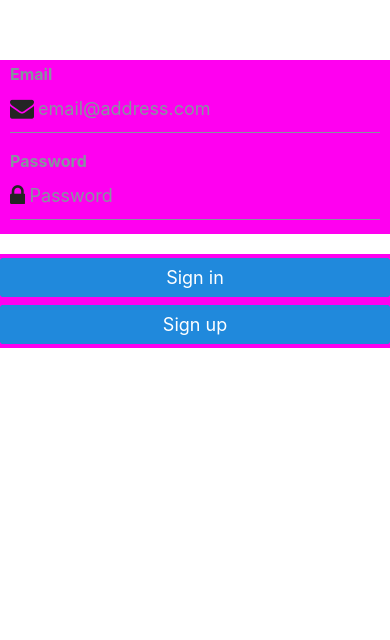
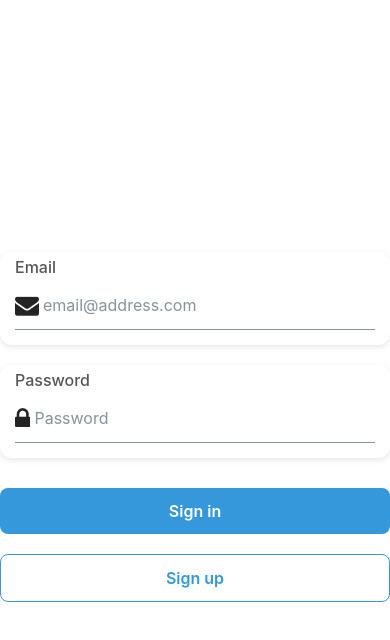
Before and after one commit to pramath5/ProjectOpenHouse, a React Native app in the folder expo-user-management/: screen /Auth in a window 390 px wide. Shown: the top 640 px of the page. Built offline with nearby package versions, Linux system fonts and the light colour scheme.

Commit message:
styles updated

```diff
--- a/expo-user-management/components/AddPost.tsx
+++ b/expo-user-management/components/AddPost.tsx
@@ -1,7 +1,7 @@
 import { Input } from "@rneui/themed";
 import { useState } from "react";
 import { Alert, TextInput } from "react-native";
-import { Button } from "react-native";
+import { Button, KeyboardAvoidingView, ScrollView } from "react-native";
 import { supabase } from "../lib/supabase";
 import Avatar from "./Avatar";
 import { View, Text, StyleSheet } from "react-native";
@@ -45,30 +45,85 @@ export default function Tab({ navigation }: any) {
     showMode("date");
   };
   let date_string = date.toString();
-  return (
-    <View style={styles.container}>
+
+
+return (
+  <KeyboardAvoidingView
+    style={{ flex: 1 }}
+
+  >
+    <ScrollView contentContainerStyle={styles.container}>
       <Avatar
         size={200}
         url={avatarUrl}
-        onUpload={(url: string) => {
-          setAvatarUrl(url);
-        }}
+        onUpload={(url: string) => setAvatarUrl(url)}
       />
-      <Input placeholder="Title" onChangeText={(text) => setTitle(text)} />
-      <Input placeholder="Club" onChangeText={(text) => setClub(text)} />
-      <Input placeholder="Desc" onChangeText={(text) => setDesc(text)} />
-      <Input placeholder="Venue" onChangeText={(text) => setVenue(text)} />
-      <Input placeholder="Date" value={date_string} />
-      <Button onPress={showDatepicker} title="Show date picker!" />
-      <Button title="Submit" onPress={() => Submit()} />
-    </View>
-  );
-}
+
+      <Input
+        placeholder="Title"
+        onChangeText={(text) => setTitle(text)}
+        containerStyle={styles.input}
+      />
+      <Input
+        placeholder="Club"
+        onChangeText={(text) => setClub(text)}
+        containerStyle={styles.input}
+      />
+      <Input
+        placeholder="Desc"
+        onChangeText={(text) => setDesc(text)}
+        containerStyle={styles.input}
+      />
+      <Input
+        placeholder="Venue"
+        onChangeText={(text) => setVenue(text)}
+        containerStyle={styles.input}
+      />
+      <Input
+        placeholder="Date"
+        value={date_string}
+        containerStyle={styles.input}
+      />
+
+      <Button
+        title="Show Date Picker"
+        onPress={showDatepicker}
+
+      />
+      <Button
+        title="Submit"
+        onPress={Submit}
+
+
+      />
+    </ScrollView>
+  </KeyboardAvoidingView>
+);
+};
+
+
+
 
 const styles = StyleSheet.create({
   container: {
-    flex: 1,
-    justifyContent: "center",
-    alignItems: "center",
+    padding: 20,
+    paddingBottom: 40,
+    backgroundColor: '#f0f4f8',
+    flexGrow: 1,
+    alignItems: 'stretch',
+  },
+  input: {
+    marginBottom: 16,
+  },
+  button: {
+    backgroundColor: '#219ebc',
+    paddingVertical: 12,
+    borderRadius: 8,
+  },
+  submitButton: {
+    backgroundColor: '#023047',
+  },
+  buttonContainer: {
+    marginVertical: 10,
   },
 });
--- a/expo-user-management/components/Admin.tsx
+++ b/expo-user-management/components/Admin.tsx
@@ -6,7 +6,7 @@ import HomeScreen from "./Home";
 
 export default function Admin({ navigation }: any) {
   return (
-    <SafeAreaView style={{ flex: 1 }}>
+    <SafeAreaView style={{ flex: 1, paddingBottom:40 }}>
       <HomeScreen />
       <Button
         title="Add Post"
--- a/expo-user-management/components/Auth.tsx
+++ b/expo-user-management/components/Auth.tsx
@@ -60,20 +60,31 @@ export default function Auth({ navigation }: any) {
 
   return (
     <SafeAreaView style={styles.container}>
+      <View>
+
+
+      </View>
+
       <View style={[styles.verticallySpaced, styles.mt20]}>
         <Input
           label="Email"
+          labelStyle={styles.inputLabel}
           leftIcon={{ type: "font-awesome", name: "envelope" }}
+          inputStyle={styles.inputText}
+          inputContainerStyle={styles.inputBox}
           onChangeText={(text) => setEmail(text)}
           value={email}
           placeholder="email@address.com"
           autoCapitalize={"none"}
         />
       </View>
-      <View style={styles.verticallySpaced}>
+      <View style={[styles.verticallySpaced, styles.mt20]}>
         <Input
           label="Password"
+          labelStyle={styles.inputLabel}
           leftIcon={{ type: "font-awesome", name: "lock" }}
+          inputStyle={styles.inputText}
+          inputContainerStyle={styles.inputBox}
           onChangeText={(text) => setPassword(text)}
           value={password}
           secureTextEntry={true}
@@ -81,16 +92,20 @@ export default function Auth({ navigation }: any) {
           autoCapitalize={"none"}
         />
       </View>
-      <View style={[styles.verticallySpaced, styles.mt20]}>
+      <View style={styles.buttonContainer}>
         <Button
           title="Sign in"
+          buttonStyle={styles.signInButton}
+          titleStyle={styles.buttonTitle}
           disabled={loading}
           onPress={() => signInWithEmail()}
         />
       </View>
-      <View style={styles.verticallySpaced}>
+      <View style={styles.buttonContainer}>
         <Button
           title="Sign up"
+          buttonStyle={styles.signUpButton}
+          titleStyle={styles.signUpTitle}
           disabled={loading}
           onPress={() => signUpWithEmail()}
         />
@@ -101,17 +116,77 @@ export default function Auth({ navigation }: any) {
 
 const styles = StyleSheet.create({
   container: {
-    marginTop: 40,
-    padding: 12,
     flex: 1,
+    paddingHorizontal: 25,
+    backgroundColor: '#fff',
+    justifyContent: 'center',
   },
   verticallySpaced: {
-    paddingTop: 4,
-    paddingBottom: 4,
-    backgroundColor : '#ff00f0',
-    alignSelf: "stretch",
+   backgroundColor: '#fff',
+    borderRadius: 12,
+    marginVertical: 10,
+    padding: 5,
   },
   mt20: {
+
+    shadowColor: '#000',
+    shadowOffset: { width: 0, height: 2 },
+    shadowOpacity: 0.1,
+    shadowRadius: 6,
+    elevation: 4,
+
+  },
+
+  title: {
+    fontSize: 28,
+    fontWeight: 'bold',
+    alignSelf: 'center',
+    marginBottom: 30,
+    color: '#2c3e50',
+  },
+
+  inputBox: {
+    borderBottomWidth: 1,
+  },
+  inputText: {
+    color: '#333',
+    fontSize: 16,
+  },
+  inputLabel: {
+    marginBottom: 4,
+    color: '#555',
+    fontWeight: '500',
+  },
+  buttonContainer: {
     marginTop: 20,
   },
+  signInButton: {
+    backgroundColor: '#3498db',
+    borderRadius: 8,
+    paddingVertical: 12,
+  },
+  signUpButton: {
+    borderColor: '#3498db',
+    borderWidth: 1.5,
+    borderRadius: 8,
+    paddingVertical: 12,
+    backgroundColor: '#fff',
+  },
+  buttonTitle: {
+    fontSize: 16,
+    fontWeight: '600',
+    color: '#fff',
+  },
+  signUpTitle: {
+    fontSize: 16,
+    fontWeight: '600',
+    color: '#3498db',
+  },
+  shadow: {
+    shadowColor: '#000',
+    shadowOffset: { width: 0, height: 2 },
+    shadowOpacity: 0.1,
+    shadowRadius: 6,
+    elevation: 4,
+  }
 });
--- a/expo-user-management/components/Cards.tsx
+++ b/expo-user-management/components/Cards.tsx
@@ -18,16 +18,18 @@ const PostCard = ({ post }: { post: Post }) => {
     onPress={() => navigation.navigate('Info', { post })}
     >
       <View style={styles.header}>
-        <Text style={styles.username}>u/{post.username}</Text>
-        <Text style={styles.title}>u/{post.title}</Text>
+
+
+        <Text style={styles.title}>{post.title}</Text>
         <Text style={styles.date}>
           {new Date(post.date).toLocaleDateString()}
         </Text>
-        <Text style={styles.venue}>u/{post.venue}</Text>
-        <Text style={styles.club}>u/{post.club}</Text>
       </View>
+      <View>
+          <Text style={styles.venue}>{post.venue}</Text>
+          <Text style={styles.club}>{post.club}</Text>
+        </View>
 
-      <Text style={styles.title}>{post.title}</Text>
 
       {post.image_url ? (
         <Image source={{ uri: post.image_url }} style={styles.image} />
@@ -40,47 +42,49 @@ export default PostCard;
 
 const styles = StyleSheet.create({
   card: {
-    backgroundColor: "#ff0000",
+    backgroundColor: '#219ebc',
     padding: 16,
-    marginVertical: 8,
+    marginVertical: 10,
     borderRadius: 12,
     elevation: 4,
   },
   header: {
-    flexDirection: "row",
-    justifyContent: "space-between",
-    marginBottom: 8,
+    flexDirection: 'row',
+    justifyContent: 'space-between',
+    marginBottom: 6,
   },
   username: {
-    color: "#ccc",
+    color: '#e9edc9',
     fontSize: 14,
+    fontWeight: '500',
   },
   date: {
-    color: "#888",
+    color: '#fb8500',
     fontSize: 12,
   },
   title: {
-    fontSize: 16,
-    fontWeight: "bold",
-    color: "#fff",
-    marginBottom: 4,
+    fontSize: 20,
+    fontWeight: 'bold',
+    color: '#ffffff',
+    marginVertical: 6,
+  },
+  metaInfo: {
+    marginBottom: 8,
+  },
+  venue: {
+    color: '#dff0ea',
+    fontSize: 14,
+    marginTop: 2,
+  },
+  club: {
+    color: '#dff0ea',
+    fontSize: 14,
+    marginTop: 2,
   },
   image: {
-    width: "100%",
-    height: 200,
+    width: '100%',
+    height: 180,
     borderRadius: 8,
-    marginVertical: 8,
+    marginTop: 10,
   },
-  content: {
-    color: "#ddd",
-    fontSize: 14,
-  },
-  venue: {
-    color: "#ccc",
-    fontSize: 14,
-  },
-  club: {
-    color: "#ccc",
-    fontSize: 14,
-  }
 });
--- a/expo-user-management/components/Home.tsx
+++ b/expo-user-management/components/Home.tsx
@@ -38,6 +38,7 @@ const HomeScreen = () => {
     <View style={styles.container}>
       <FlatList
         data={posts}
+        contentContainerStyle={styles.listContent}
         keyExtractor={(item) => item.id.toString()}
         renderItem={({ item }) => <PostCard post={item} />}
       />
@@ -50,7 +51,11 @@ export default HomeScreen;
 const styles = StyleSheet.create({
   container: {
     flex: 1,
-    padding: 12,
-    backgroundColor: '#ffffff',
+    backgroundColor: '#fff',
+    paddingHorizontal: 12,
+    paddingTop: 10,
+  },
+   listContent: {
+    paddingBottom: 20,
   },
 });
--- a/expo-user-management/components/Info.tsx
+++ b/expo-user-management/components/Info.tsx
@@ -13,13 +13,13 @@ function Info({ route }: InfoScreenProps) {
 
   return (
     <View style={styles.container}>
-      <Text style={styles.username}>u/{post.username}</Text>
+      <Text style={styles.username}>{post.username}</Text>
       <Text style={styles.title}>{post.title}</Text>
       <Text style={styles.date}>
         {new Date(post.date).toLocaleDateString()}
       </Text>
-      <Text style={styles.venue}>u/{post.venue}</Text>
-      <Text style={styles.club}>u/{post.club}</Text>
+      <Text style={styles.venue}>Venue: {post.venue}</Text>
+      <Text style={styles.club}>Club: {post.club}</Text>
       <Text style={styles.desc}>{post.desc}</Text>
 
     </View>
@@ -28,59 +28,40 @@ function Info({ route }: InfoScreenProps) {
 
 const styles = StyleSheet.create({
   container: {
-    flex: 1,
-    padding: 20
+    padding: 20,
+    backgroundColor: '#f4f6fc',
+    flexGrow: 1,
   },
-
-  card: {
-    backgroundColor: "#ff0000",
-    padding: 16,
-    marginVertical: 8,
-    borderRadius: 12,
-    elevation: 4,
+  username: {
+    fontSize: 14,
+    color: '#6c757d',
+    marginBottom: 4,
   },
-  header: {
-    flexDirection: "row",
-    justifyContent: "space-between",
+  title: {
+    fontSize: 32,
+    fontWeight: 'bold',
+    color: '#023047',
     marginBottom: 8,
   },
-  username: {
-    color: "#ccc",
-    fontSize: 14,
+  date: {
+    fontSize: 12,
+    color: '#8d99ae',
+    marginBottom: 16,
   },
-  date: {
-    color: "#888",
-    fontSize: 12,
-  },
-  title: {
+  venue: {
     fontSize: 16,
-    fontWeight: "bold",
-    color: "#fff",
+    color: '#219ebc',
     marginBottom: 4,
   },
-  image: {
-    width: "100%",
-    height: 200,
-    borderRadius: 8,
-    marginVertical: 8,
-  },
-  content: {
-    color: "#ddd",
-    fontSize: 14,
-  },
-  venue: {
-    color: "#ccc",
-    fontSize: 14,
-  },
   club: {
-    color: "#ccc",
-    fontSize: 14,
+    fontSize: 16,
+    color: '#219ebc',
+    marginBottom: 12,
   },
   desc: {
-    fontSize: 14,
-    fontWeight: "bold",
-    color: "#ffff00",
-    marginBottom: 4,
+    fontSize: 16,
+    color: '#333',
+    lineHeight: 22,
   },
 });
 
```
